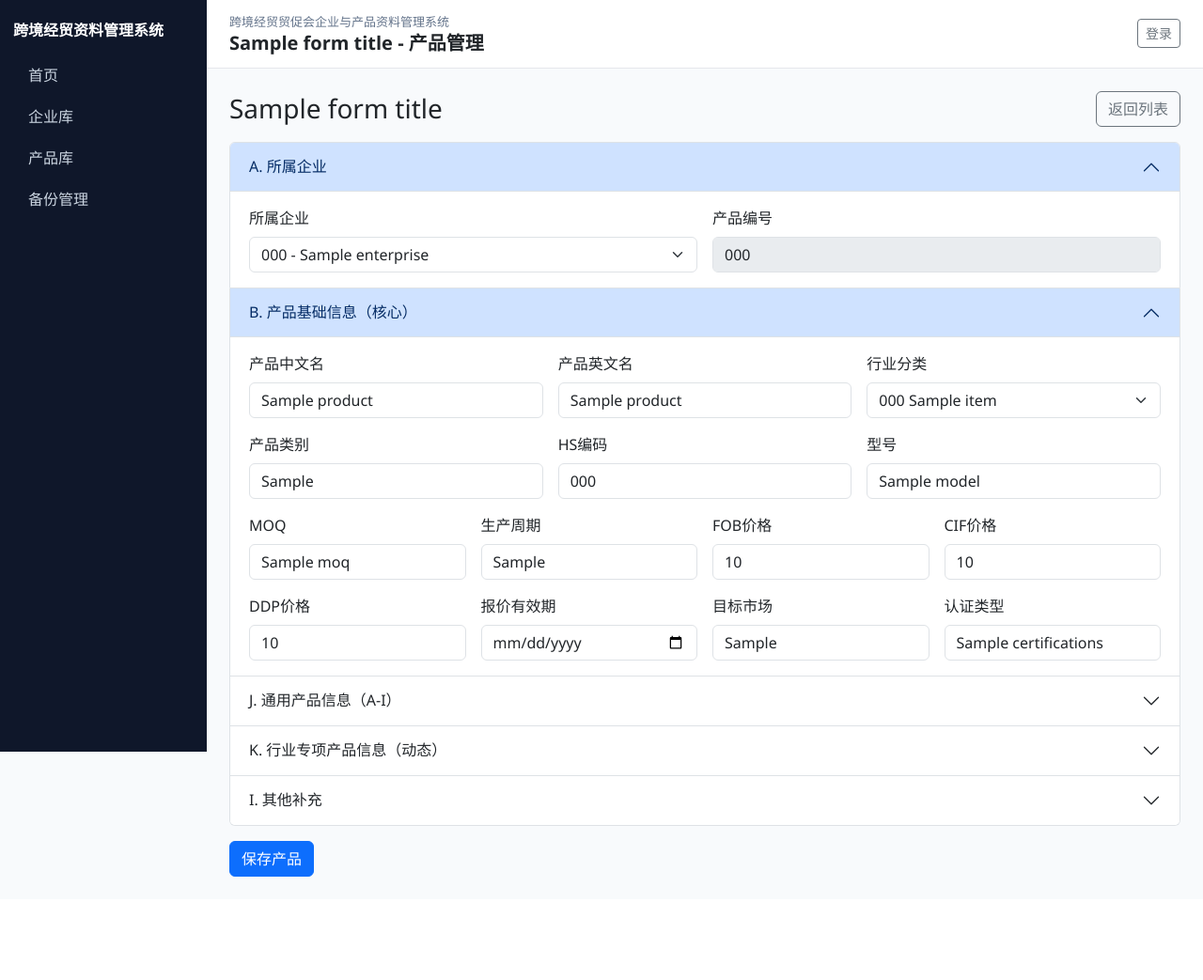
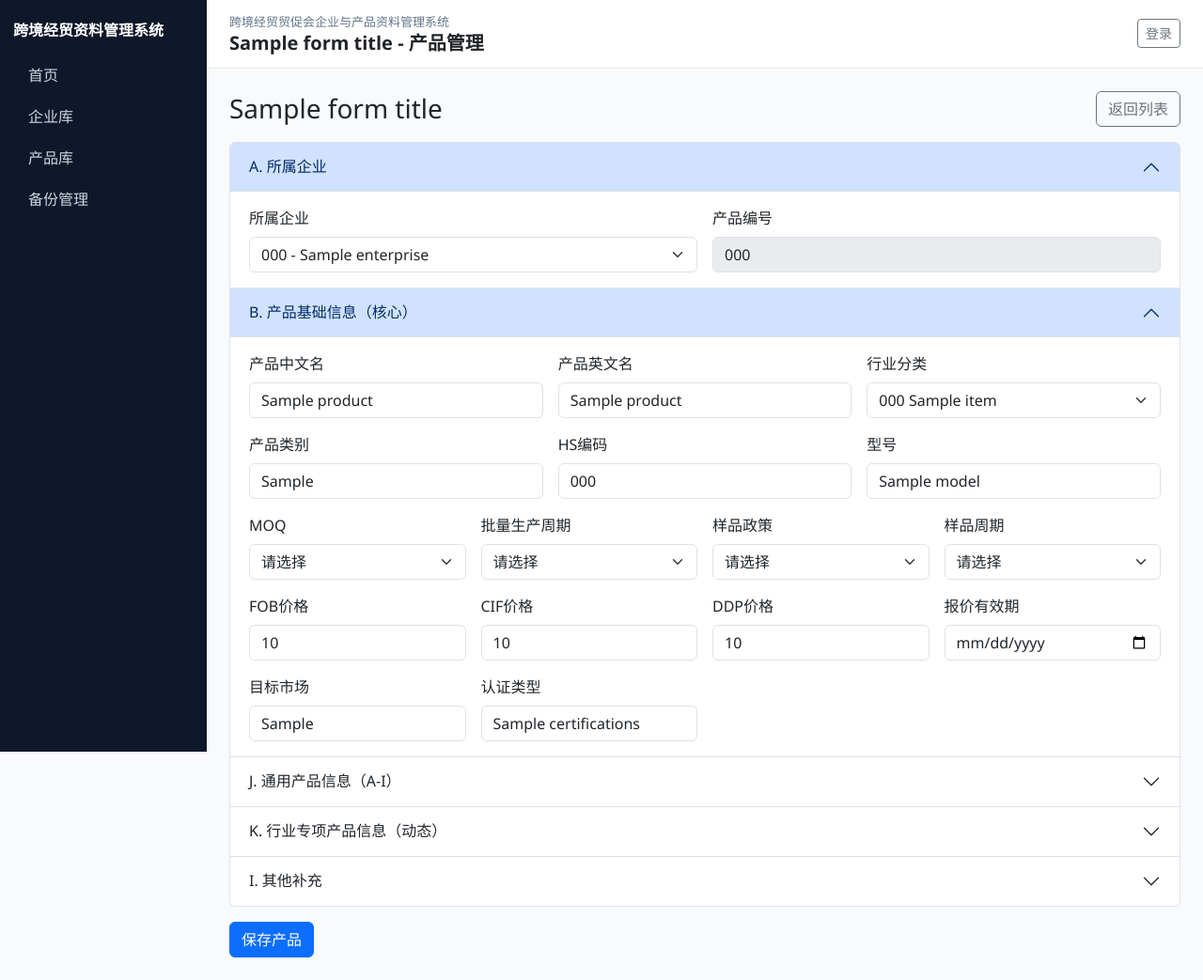
Before and after one commit to andi-zhx/trade_agent, a Python web app: template templates/products/form.html in a window 1280 px wide, after a click on "B. 产品基础信息（核心）". Shown: the whole page at 94% size. Before the commit the page ends 933 px from the top, so only its background shows below. Run offline with Jinja, Linux system fonts and the light colour scheme; the template is opened without the code that fills it: most values are stand-ins (such as "Sample title", 1, 10 or a date in 2020).

Commit message:
优化企业与产品录入表单的结构化选项与紧凑布局

```diff
--- a/config/enterprise_form_config.py
+++ b/config/enterprise_form_config.py
@@ -48,8 +48,8 @@ COMMON_ENTERPRISE_FIELD_GROUPS = [
         "fields": [
             {"key": "main_business", "label": "主营业务", "type": "textarea"},
             {"key": "core_products", "label": "核心产品", "type": "textarea"},
-            {"key": "annual_sales", "label": "年销售额", "type": "text"},
-            {"key": "annual_exports", "label": "年出口额", "type": "text"},
+            {"key": "annual_sales", "label": "年销售额", "type": "select", "options": ["500万以下", "500万-2000万", "2000万-5000万", "5000万-1亿", "1亿-5亿", "5亿以上", "暂未提供"]},
+            {"key": "annual_exports", "label": "年出口额", "type": "select", "options": ["无出口", "100万以下", "100万-500万", "500万-2000万", "2000万-1亿", "1亿以上", "暂未提供"]},
             {"key": "major_clients", "label": "主要客户", "type": "textarea"},
             {"key": "major_markets", "label": "主要市场", "type": "textarea"},
         ],
@@ -96,6 +96,8 @@ COMMON_ENTERPRISE_FIELD_GROUPS = [
             {"key": "cooperation_models", "label": "可接受合作模式", "type": "checkbox_group", "options": ["批发", "代理", "OEM", "ODM", "项目制", "跨境电商", "联合品牌", "其他"]},
             {"key": "minimum_order_quantity", "label": "最低订单量", "type": "text"},
             {"key": "price_flexibility", "label": "价格弹性", "type": "select", "options": ["强", "中", "弱", "暂未确认"]},
+            {"key": "material_completeness", "label": "资料完整度", "type": "select", "options": ["A类资料完整", "B类资料较完整", "资料缺失较多", "待补充"]},
+            {"key": "other_notes", "label": "其他说明", "type": "textarea"},
         ],
     },
 ]
--- a/templates/products/form.html
+++ b/templates/products/form.html
@@ -46,8 +46,47 @@
                 <div class="col-md-4"><label class="form-label">产品类别</label><input name="product_category" class="form-control" value="{{ product.product_category if product else '' }}"></div>
                 <div class="col-md-4"><label class="form-label">HS编码</label><input name="hs_code" class="form-control" value="{{ product.hs_code if product else '' }}"></div>
                 <div class="col-md-4"><label class="form-label">型号</label><input name="model" class="form-control" value="{{ product.model if product else '' }}"></div>
-                <div class="col-md-3"><label class="form-label">MOQ</label><input name="moq" class="form-control" value="{{ product.moq if product else '' }}"></div>
-                <div class="col-md-3"><label class="form-label">生产周期</label><input name="production_cycle" class="form-control" value="{{ product.production_cycle if product else '' }}"></div>
+                <div class="col-md-3">
+                    <label class="form-label">MOQ</label>
+                    {% set moq_options = ['10件以下','10-100件','100-500件','500-1000件','1000件以上','按产品定制'] %}
+                    <select name="moq" class="form-select">
+                        <option value="">请选择</option>
+                        {% for opt in moq_options %}
+                        <option value="{{ opt }}" {% if (product.moq if product else '') == opt %}selected{% endif %}>{{ opt }}</option>
+                        {% endfor %}
+                    </select>
+                </div>
+                <div class="col-md-3">
+                    <label class="form-label">批量生产周期</label>
+                    {% set production_options = ['7天内','7-15天','15-30天','30-60天','60天以上'] %}
+                    <select name="production_cycle" class="form-select">
+                        <option value="">请选择</option>
+                        {% for opt in production_options %}
+                        <option value="{{ opt }}" {% if (product.production_cycle if product else '') == opt %}selected{% endif %}>{{ opt }}</option>
+                        {% endfor %}
+                    </select>
+                </div>
+                <div class="col-md-3">
+                    <label class="form-label">样品政策</label>
+                    {% set sample_policy_options = ['免费样品', '收费样品', '可退样品费', '不支持样品', '待确认'] %}
+                    {% set sample_policy_value = product_extra_values.get('trade_sample_policy') %}
+                    <select name="trade_sample_policy" class="form-select">
+                        <option value="">请选择</option>
+                        {% for opt in sample_policy_options %}
+                        <option value="{{ opt }}" {% if sample_policy_value == opt %}selected{% endif %}>{{ opt }}</option>
+                        {% endfor %}
+                    </select>
+                </div>
+                <div class="col-md-3">
+                    <label class="form-label">样品周期</label>
+                    {% set sample_cycle_options = ['3天内','3-7天','7-15天','15-30天','30天以上'] %}
+                    <select name="sample_cycle" class="form-select">
+                        <option value="">请选择</option>
+                        {% for opt in sample_cycle_options %}
+                        <option value="{{ opt }}" {% if (product.sample_cycle if product else '') == opt %}selected{% endif %}>{{ opt }}</option>
+                        {% endfor %}
+                    </select>
+                </div>
                 <div class="col-md-3"><label class="form-label">FOB价格</label><input type="number" step="0.01" name="fob_price" class="form-control" value="{{ product.fob_price if product else '' }}"></div>
                 <div class="col-md-3"><label class="form-label">CIF价格</label><input type="number" step="0.01" name="cif_price" class="form-control" value="{{ product.cif_price if product else '' }}"></div>
                 <div class="col-md-3"><label class="form-label">DDP价格</label><input type="number" step="0.01" name="ddp_price" class="form-control" value="{{ product.ddp_price if product else '' }}"></div>
@@ -77,8 +116,17 @@
                                 <option value="{{ opt }}" {% if val == opt %}selected{% endif %}>{{ opt }}</option>
                                 {% endfor %}
                             </select>
+                            {% elif field.type == 'radio_group' %}
+                            <div class="d-flex flex-wrap gap-3">
+                                {% for opt in field.options %}
+                                <div class="form-check">
+                                    <input class="form-check-input" type="radio" name="{{ field.key }}" value="{{ opt }}" id="{{ field.key }}_{{ loop.index }}" {% if val == opt %}checked{% endif %}>
+                                    <label class="form-check-label" for="{{ field.key }}_{{ loop.index }}">{{ opt }}</label>
+                                </div>
+                                {% endfor %}
+                            </div>
                             {% elif field.type == 'checkbox_group' %}
-                            <div class="border rounded p-2">
+                            <div class="border rounded p-2 small">
                                 {% set selected_values = val if val is iterable and (val is not string) else [] %}
                                 {% for opt in field.options %}
                                 <div class="form-check form-check-inline">
@@ -156,6 +204,10 @@
             const opts = (field.options || []).map((opt, idx) => `<div class="form-check form-check-inline"><input class="form-check-input" type="checkbox" id="${field.key}_${idx}" name="${field.key}" value="${escapeHtml(opt)}" ${selected.includes(opt) ? 'checked' : ''}><label class="form-check-label" for="${field.key}_${idx}">${escapeHtml(opt)}</label></div>`).join('');
             return `<div class="border rounded p-2">${opts}</div>`;
         }
+        if (field.type === 'radio_group') {
+            const opts = (field.options || []).map((opt, idx) => `<div class="form-check"><input class="form-check-input" type="radio" id="${field.key}_${idx}" name="${field.key}" value="${escapeHtml(opt)}" ${val===opt ? 'checked' : ''}><label class="form-check-label" for="${field.key}_${idx}">${escapeHtml(opt)}</label></div>`).join('');
+            return `<div class="d-flex flex-wrap gap-3">${opts}</div>`;
+        }
         return `<input name="${field.key}" class="form-control" value="${escapeHtml(val || '')}">`;
     };
 
```
Also changed, not shown: config/product_form_config.py (+8 -4 lines), templates/enterprise_form.html (+28 -7 lines).
